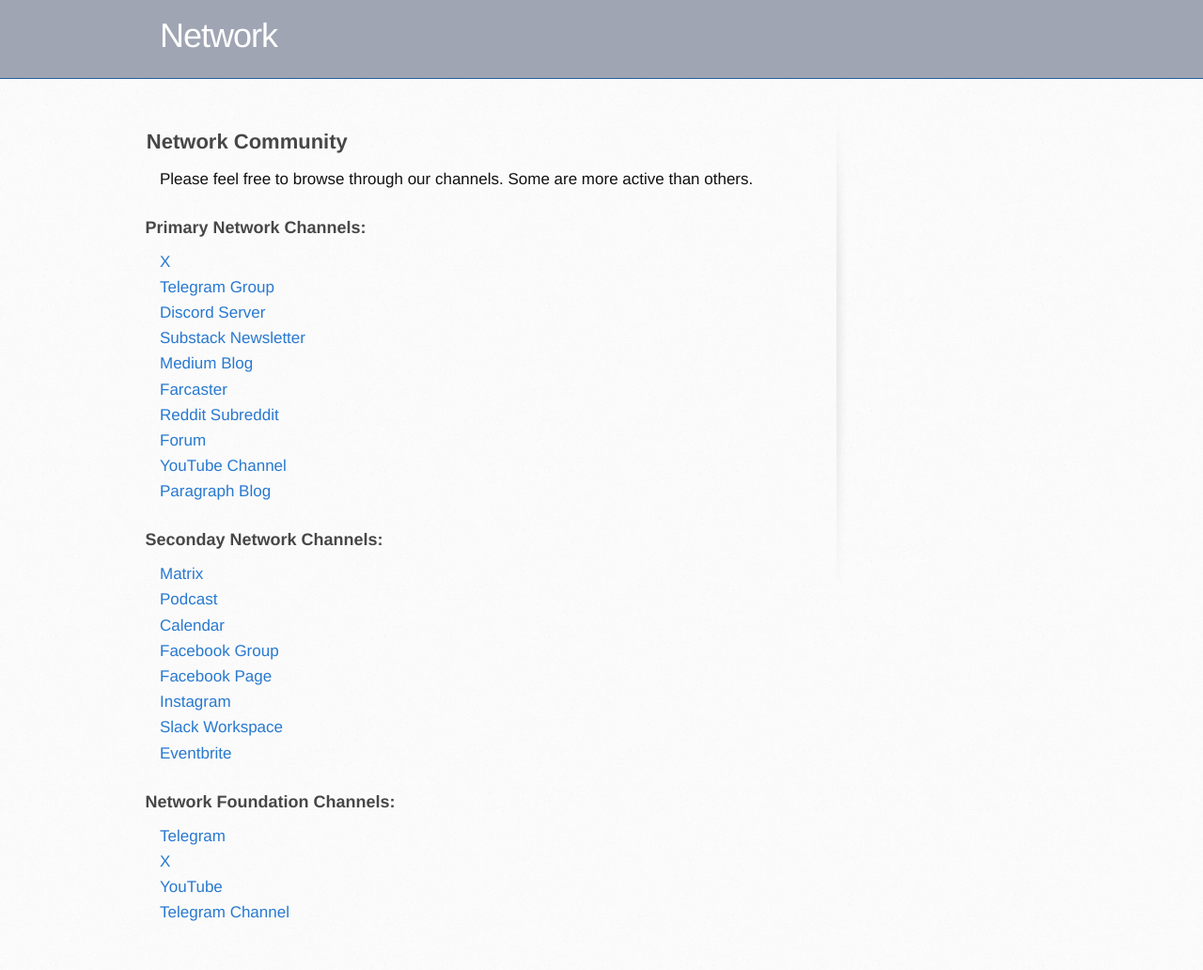
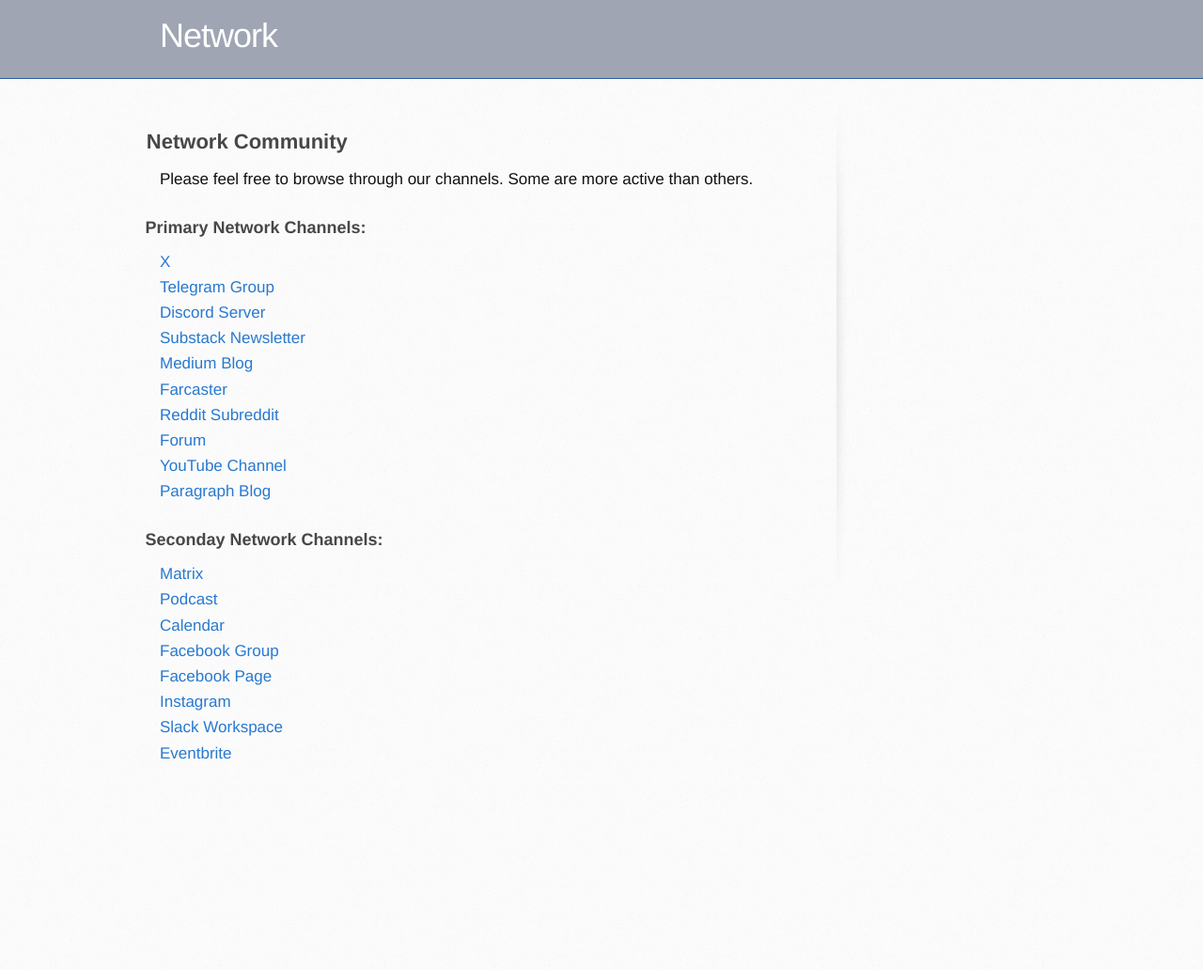
Before and after one commit to networkf/network.github.io, a Jekyll site: the page built from community.md, in a window 1280 px wide. Shown: the whole page at 94% size. Built offline with Jekyll 4.4.1, drawn with Linux system fonts in a browser that asks for light colours; some web fonts are replaced; our own code applies the rules of GitHub Pages for plain Markdown files; the repository's description, which GitHub fills in, is left out; after the commit the page ends 900 px from its top, so only the background shows below that.

Commit message:
Update community.md

```diff
--- a/community.md
+++ b/community.md
@@ -47,13 +47,3 @@ Please feel free to browse through our channels. Some are more active than other
 <br>
 <a href="https://netxork.eventbrite.com" target="_blank">Eventbrite</a>
 <br>
-
-### Network Foundation Channels:
-<a href="https://t.me/networkfoundation" target="_blank">Telegram</a>
-<br>
-<a href="https://x.com/networkfdn" target="_blank">X</a>
-<br>
-<a href="https://youtube.com/@networkfdn" target="_blank">YouTube</a>
-<br>
-<a href="https://t.me/networkfdn" target="_blank">Telegram Channel</a>
-<br>
```
